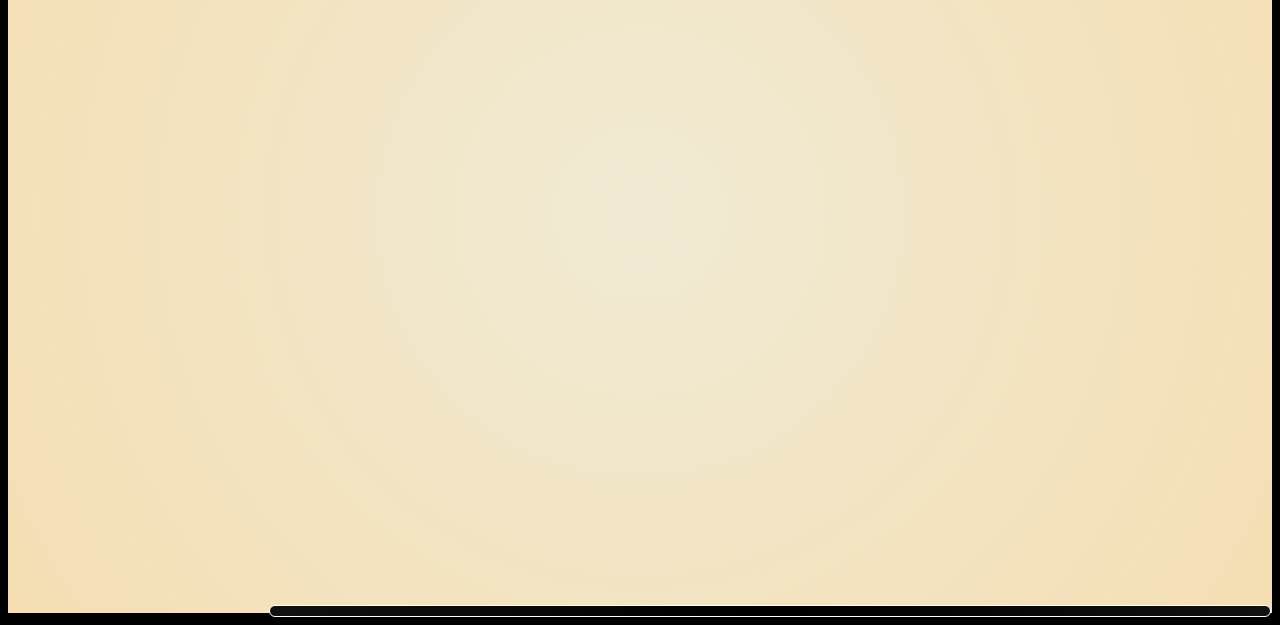
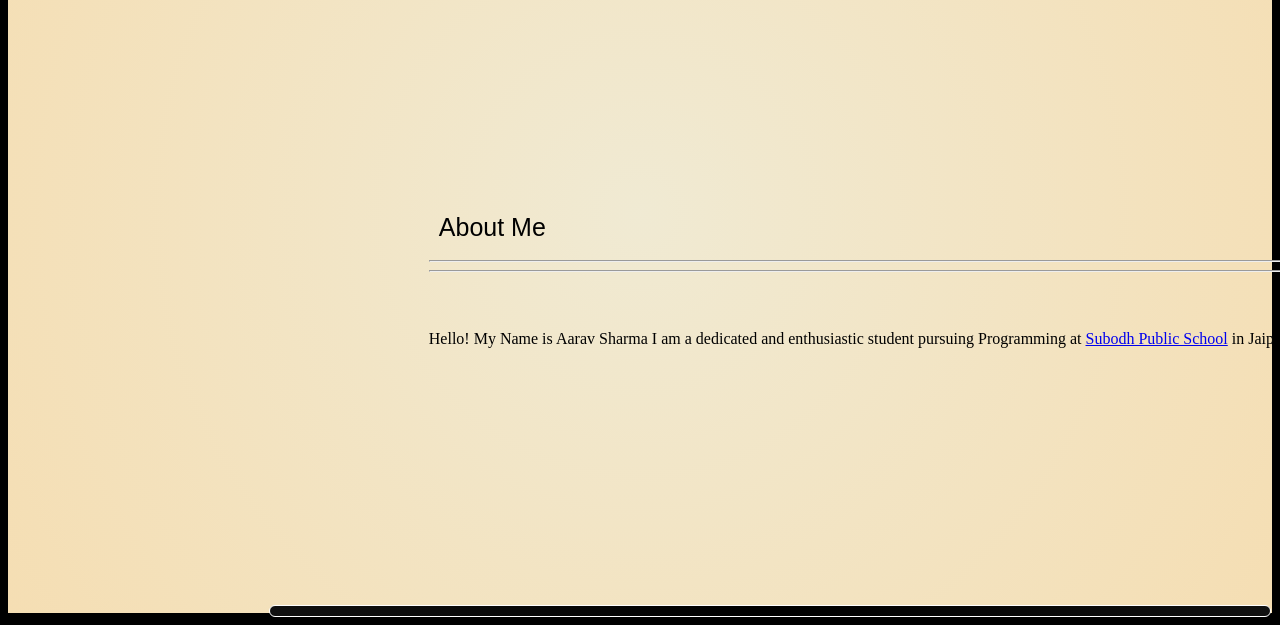
Before and after one commit to Unstoppable1GG/Portfolio, a website with bundled scripts: page index.html in a window 1280 px wide. Shown: the part 995-1620 px from the top of the page. Built offline with nearby package versions, Linux system fonts and the light colour scheme; a web font is replaced by a local one.

Commit message:
Update index.html

```diff
--- a/index.html
+++ b/index.html
@@ -95,11 +95,20 @@
         </div>
       </section>
       <section id="section2" data-aos="fade up">
-        <div class="infoboxes">
+        <div class="infoboxes" data-aos="fade up" data-aos-delay="600">
           <div class="bx1">
-
+              <span>About Me</span>
+              <div class="circle"></div>
+              <div class="circle2"></div>
+              <hr class="h1">
+              <hr class="h2">
           </div>
-          <div class="bx1"></div>
+          <div class="bx2">
+            <span>Hello!</span>
+            <span>My Name is Aarav Sharma</span>
+            <span>I am a dedicated and enthusiastic student pursuing Programming at <a href="https://www.spsairport.com">Subodh Public School</a> in Jaipur.</span>
+            <span></span>
+          </div>
         </div>
       </section>
       <div class="bottombx"></div>
```
